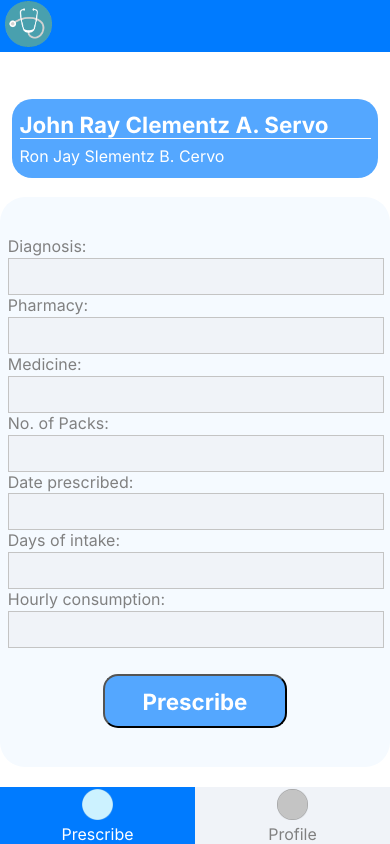
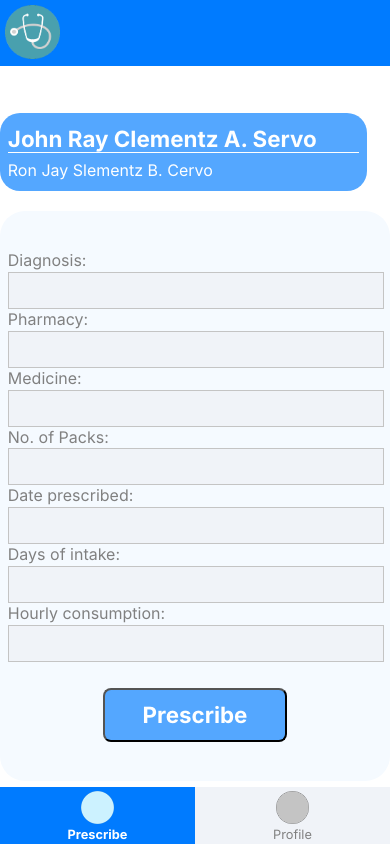
Before and after one commit to ikeman09/digital-prescription-platform, a PHP site: page /pages/doctor/doctor-prescribe-scanned-next.php in a window 390 px wide. Run offline with PHP 8.4, Linux system fonts and the light colour scheme.

Commit message:
improved doctor-prescribe para dili mag binuang ang flexbox

```diff
--- a/css/doctor_styles/doctor-default.scss
+++ b/css/doctor_styles/_doctor-default.scss
@@ -1,12 +1,15 @@
 @import "./variables";
 
 * {
-    margin: auto;
+    margin: 0;
     padding: 0;
     font-family: 'Inter-regular';
     color: $inactive_color;
+}
+
 
 body {
+    margin: auto;
     max-width: 50%;
 }
 
@@ -17,16 +20,15 @@
 ul {
     list-style-type: none;
 }
-}
 
 .header {
-    background-color: $main_color;
     position: sticky;
     top: 0;
 
+    background-color: $main_color;
     img {
         width: 7%;
-        padding: 1px 0px 1px 5px;
+        padding: 5px 0px 3px 5px;
     }
 }
 
@@ -43,14 +45,12 @@
         text-align: center;
 
         li {
-            padding-top: 1%;
-            font-size: 1.5rem;
+            padding: 1.3% 0 0.8% 0;
+            font-size: 1.4rem;
 
             img {
-                width: 7%;
+                width: 8.5%;
             }
-
-
         }
     }
 }
@@ -62,7 +62,7 @@
 
     .header {
         img {
-            width: 12%;
+            width: 10%;
         }
     }
 
@@ -70,11 +70,31 @@
         width: 100%;
         ul {
             li {
-                font-size: 1rem;
+                padding-top: 2%;
                 img {
-                    width: 16%;
+                    width: 10%;
                 }
             }
         }
     }
 }
+
+@media (max-width: 767px) {
+    .header {
+        img {
+            width: 14%;
+        }
+    }
+
+    .footer {
+        width: 100%;
+        ul {
+            li {
+                font-size: 0.8rem;
+                img {
+                    width: 17%;
+                }
+            }
+        }
+    }
+}
--- a/css/doctor_styles/_variables.scss
+++ b/css/doctor_styles/_variables.scss
@@ -25,6 +25,7 @@ $footer_padding: 7.5% 0 0.4% 0;
 @mixin footer-blue {
     background-color: $main_color;
     p {
+        font-family: Inter-Bold;
         color: white;
     }
 }
@@ -32,7 +33,7 @@ $footer_padding: 7.5% 0 0.4% 0;
 @mixin big-button {
     background-color: #54A7FF;
     color: white;
-    border-radius: 15px;
+    border-radius: 8px;
     font-size: 1.4rem;
     font-family: Inter-Bold;
     padding: 1.2% 6% 1.2% 6%;
--- a/css/doctor_styles/doctor-prescribe-scanned-next.css
+++ b/css/doctor_styles/doctor-prescribe-scanned-next.css
@@ -17,34 +17,35 @@
 }
 
 * {
-  margin: auto;
+  margin: 0;
   padding: 0;
   font-family: 'Inter-regular';
   color: #808080;
 }
 
-* body {
+body {
+  margin: auto;
   max-width: 50%;
 }
 
-* a {
+a {
   text-decoration: none;
 }
 
-* ul {
+ul {
   list-style-type: none;
 }
 
 .header {
-  background-color: #007BFF;
   position: -webkit-sticky;
   position: sticky;
   top: 0;
+  background-color: #007BFF;
 }
 
 .header img {
   width: 7%;
-  padding: 1px 0px 1px 5px;
+  padding: 5px 0px 3px 5px;
 }
 
 .footer {
@@ -65,12 +66,12 @@
 }
 
 .footer ul li {
-  padding-top: 1%;
-  font-size: 1.5rem;
+  padding: 1.3% 0 0.8% 0;
+  font-size: 1.4rem;
 }
 
 .footer ul li img {
-  width: 7%;
+  width: 8.5%;
 }
 
 @media (max-width: 1024px) {
@@ -78,16 +79,31 @@
     max-width: 100%;
   }
   .header img {
-    width: 12%;
+    width: 10%;
   }
   .footer {
     width: 100%;
   }
   .footer ul li {
-    font-size: 1rem;
+    padding-top: 2%;
   }
   .footer ul li img {
-    width: 16%;
+    width: 10%;
+  }
+}
+
+@media (max-width: 767px) {
+  .header img {
+    width: 14%;
+  }
+  .footer {
+    width: 100%;
+  }
+  .footer ul li {
+    font-size: 0.8rem;
+  }
+  .footer ul li img {
+    width: 17%;
   }
 }
 
@@ -148,7 +164,7 @@
 .main .content .form-content .button-wrapper input[type=button] {
   background-color: #54A7FF;
   color: white;
-  border-radius: 15px;
+  border-radius: 8px;
   font-size: 1.4rem;
   font-family: Inter-Bold;
   padding: 1.2% 6% 1.2% 6%;
@@ -159,6 +175,7 @@
 }
 
 .footer #prescribe p {
+  font-family: Inter-Bold;
   color: white;
 }
 
--- a/css/patient_styles/_patient-default.scss
+++ b/css/patient_styles/_patient-default.scss
@@ -67,7 +67,7 @@ ul {
     .header {
         .logo {
             img {
-                width: 10%;
+                width: 12%;
             }
         }
     }
--- a/css/patient_styles/patient-changepass.css
+++ b/css/patient_styles/patient-changepass.css
@@ -82,7 +82,7 @@ ul {
     max-width: 100%;
   }
   .header .logo img {
-    width: 10%;
+    width: 12%;
   }
   .footer {
     width: 100%;
--- a/css/patient_styles/patient-claimed.css
+++ b/css/patient_styles/patient-claimed.css
@@ -82,7 +82,7 @@ ul {
     max-width: 100%;
   }
   .header .logo img {
-    width: 10%;
+    width: 12%;
   }
   .footer {
     width: 100%;
--- a/css/patient_styles/patient-profile.css
+++ b/css/patient_styles/patient-profile.css
@@ -82,7 +82,7 @@ ul {
     max-width: 100%;
   }
   .header .logo img {
-    width: 10%;
+    width: 12%;
   }
   .footer {
     width: 100%;
--- a/css/patient_styles/patient-qr.css
+++ b/css/patient_styles/patient-qr.css
@@ -82,7 +82,7 @@ ul {
     max-width: 100%;
   }
   .header .logo img {
-    width: 10%;
+    width: 12%;
   }
   .footer {
     width: 100%;
--- a/css/patient_styles/patient-toclaim-empty.css
+++ b/css/patient_styles/patient-toclaim-empty.css
@@ -82,7 +82,7 @@ ul {
     max-width: 100%;
   }
   .header .logo img {
-    width: 10%;
+    width: 12%;
   }
   .footer {
     width: 100%;
--- a/css/patient_styles/patient-toclaim.css
+++ b/css/patient_styles/patient-toclaim.css
@@ -82,7 +82,7 @@ ul {
     max-width: 100%;
   }
   .header .logo img {
-    width: 10%;
+    width: 12%;
   }
   .footer {
     width: 100%;
```
Also changed, not shown: css/doctor_styles/doctor-changepass.css (+29 -12 lines), css/doctor_styles/doctor-default.css (deleted, +0 -93 lines), css/doctor_styles/doctor-prescribe-scanned.css (+30 -13 lines), css/doctor_styles/doctor-prescribe.css (+44 -28 lines), css/doctor_styles/doctor-prescribe.scss (+19 -16 lines), css/doctor_styles/doctor-profile.css (+29 -12 lines). Lines whose indentation alone changed are shown as unchanged.
